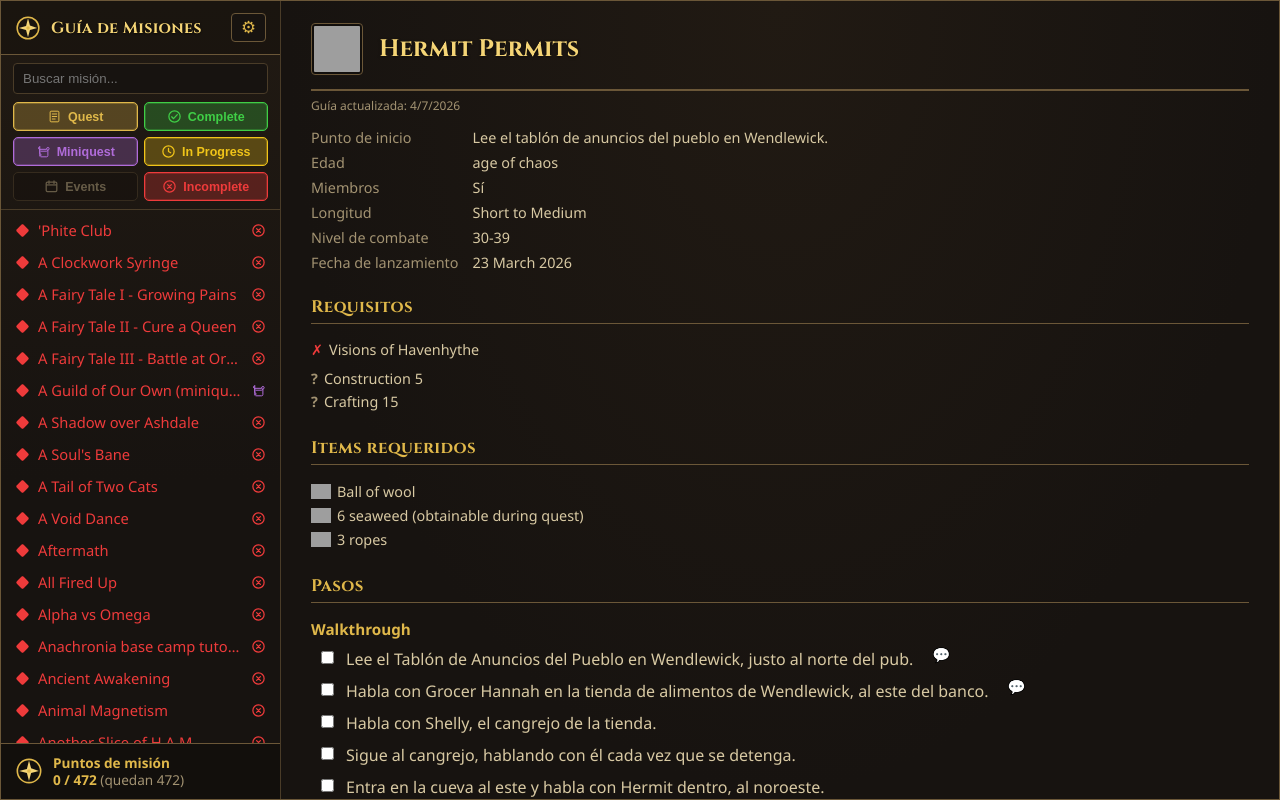
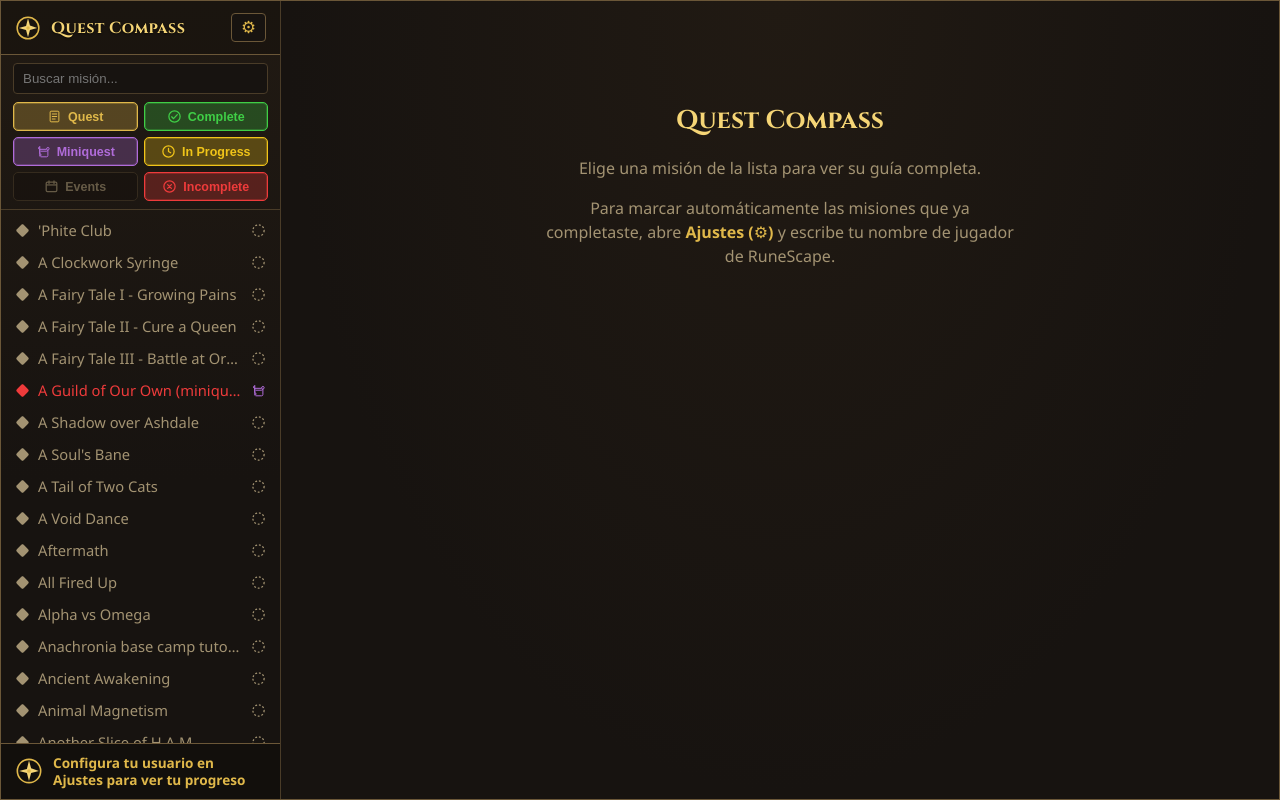
Before and after one commit to AndreDiaz11/rs3-quest-guide-alt1, a plain HTML site: page app/index.html in a window 1280 px wide. Drawn offline with Linux system fonts and the light colour scheme; grey boxes are pictures that could not be loaded.

Commit message:
Rename plugin to Quest Compass, new icon, and clean first-run experience
Rebrand consistently across appconfig.json, index.html, and the app's
own header/welcome screen (repo URL/slug unchanged, so already-installed
links keep working). Generate a proper icon (compass over a dark disc,
matching the header/footer emblem) via an SVG->PNG script in scraper/,
replacing the old placeholder icon.png.

Before a RuneScape username is configured, the sidebar no longer paints
every quest red (which read as "everything incomplete" rather than "not
synced yet") — quests show a neutral dashed-circle marker instead, the
points counter prompts to open Ajustes, and the detail panel shows a
welcome screen instead of auto-opening a random quest.

```diff
--- a/app/appconfig.json
+++ b/app/appconfig.json
@@ -1,5 +1,5 @@
 {
-  "appName": "Guía de Misiones RS3",
+  "appName": "Quest Compass",
   "description": "Lista de misiones de RuneScape 3 en español, con guías paso a paso, items y recompensas sacados de la wiki, y marcado automático de misiones ya completadas.",
   "appUrl": "./index.html",
   "configUrl": "./appconfig.json",
--- a/app/css/styles.css
+++ b/app/css/styles.css
@@ -142,6 +142,7 @@ h1, h2, .app-title-font {
 #quest-list li.status-started { color: var(--quest-yellow); }
 #quest-list li.status-not-started { color: var(--quest-red); }
 #quest-list li.status-locked { color: var(--quest-event); }
+#quest-list li.status-unsynced { color: var(--text-dim); }
 #quest-list li.selected {
   background: rgba(224, 184, 74, 0.16);
   box-shadow: inset 2px 0 0 var(--gold);
@@ -357,6 +358,27 @@ h1, h2, .app-title-font {
 
 #detail-placeholder {
   color: var(--text-dim);
+}
+
+#welcome-screen {
+  max-width: 480px;
+  margin: 10vh auto 0;
+  text-align: center;
+  color: var(--text-dim);
+}
+
+#welcome-screen h1 {
+  color: var(--gold-bright);
+  font-size: 1.6em;
+  margin-bottom: 18px;
+}
+
+#welcome-screen p {
+  line-height: 1.5;
+}
+
+#welcome-screen strong {
+  color: var(--gold);
 }
 
 .quest-header {
--- a/app/index.html
+++ b/app/index.html
@@ -3,7 +3,7 @@
 <head>
   <meta charset="UTF-8" />
   <meta name="viewport" content="width=device-width, initial-scale=1.0" />
-  <title>Guía de Misiones RS3</title>
+  <title>Quest Compass — Guía de Misiones RS3</title>
   <link rel="preconnect" href="https://fonts.googleapis.com" />
   <link rel="preconnect" href="https://fonts.gstatic.com" crossorigin />
   <link href="https://fonts.googleapis.com/css2?family=Cinzel:wght@500;700&display=swap" rel="stylesheet" />
@@ -14,7 +14,7 @@
     <aside id="sidebar">
       <div id="sidebar-header">
         <span id="header-logo"></span>
-        <span id="app-title" class="app-title-font">Guía de Misiones</span>
+        <span id="app-title" class="app-title-font">Quest Compass</span>
         <button id="settings-btn" title="Ajustes" aria-label="Ajustes">&#9881;</button>
       </div>
       <div id="sidebar-filterbar-slot"></div>
--- a/app/js/icons.js
+++ b/app/js/icons.js
@@ -59,6 +59,13 @@ export function questIcon(color) {
   );
 }
 
+/** Neutral placeholder shown per-quest before a RuneScape username is configured (no real progress data yet). */
+export function unsyncedIcon(color) {
+  return svg(
+    `<circle cx="12" cy="12" r="9" fill="none" stroke="${color}" stroke-width="2" stroke-dasharray="3 3"/>`
+  );
+}
+
 /** Compass/star emblem used in the header and footer. */
 export function compassIcon(color = "var(--gold-bright)", ringColor = "var(--gold)") {
   return svg(
--- a/app/js/main.js
+++ b/app/js/main.js
@@ -57,7 +57,16 @@ async function refreshRuneMetrics() {
   }
 }
 
-/** Shows a RuneMetrics status message when relevant, otherwise renders the given quest (or the first one). */
+const WELCOME_HTML = `
+  <div id="welcome-screen">
+    <h1>Quest Compass</h1>
+    <p>Elige una misión de la lista para ver su guía completa.</p>
+    <p>Para marcar automáticamente las misiones que ya completaste, abre
+      <strong>Ajustes (&#9881;)</strong> y escribe tu nombre de jugador de RuneScape.</p>
+  </div>
+`;
+
+/** Shows a RuneMetrics status message when relevant, otherwise renders the given quest (or a welcome screen on first run). */
 function showRuneMetricsResultOrQuest(rmResult, questIdToShow) {
   if (rmResult.fetchFailed) {
     detail.innerHTML =
@@ -65,6 +74,8 @@ function showRuneMetricsResultOrQuest(rmResult, questIdToShow) {
   } else if (rmResult.invalidOrPrivate && !rmResult.noUsername) {
     detail.innerHTML =
       '<p id="detail-placeholder">No se encontró ese nombre de jugador en RuneMetrics, o su perfil es privado. Revisa el nombre en Ajustes.</p>';
+  } else if (rmResult.noUsername && !state.selectedQuestId) {
+    detail.innerHTML = WELCOME_HTML;
   } else if (questIdToShow) {
     selectQuest(questIdToShow);
   }
--- a/app/js/sidebar.js
+++ b/app/js/sidebar.js
@@ -1,4 +1,4 @@
-import { state, questStatus } from "./state.js";
+import { state, questStatus, isSynced } from "./state.js";
 import {
   diamondIcon,
   checkCircleIcon,
@@ -8,6 +8,7 @@ import {
   scrollIcon,
   questIcon,
   compassIcon,
+  unsyncedIcon,
 } from "./icons.js";
 
 const STATUS_COLOR = {
@@ -109,6 +110,16 @@ function syncFilterChips(filterBarEl) {
 }
 
 function renderCounter(container) {
+  const logoEl = container.querySelector("#counter-logo");
+  if (logoEl && !logoEl.innerHTML) logoEl.innerHTML = compassIcon();
+  const textEl = container.querySelector("#counter-text");
+  if (!textEl) return;
+
+  if (!isSynced()) {
+    textEl.innerHTML = `Configura tu usuario en <strong>Ajustes</strong> para ver tu progreso`;
+    return;
+  }
+
   // Las minimisiones dan 0 puntos siempre; las de temporada sí cuentan hacia el
   // total nativo (confirmado contra una cuenta real vía RunePixels). El contador
   // siempre usa el dataset completo, sin importar qué casilleros estén activos.
@@ -118,20 +129,16 @@ function renderCounter(container) {
     (sum, q) => sum + (questStatus(q.id) === "COMPLETED" ? q.questPoints || 0 : 0),
     0
   );
-  const logoEl = container.querySelector("#counter-logo");
-  if (logoEl && !logoEl.innerHTML) logoEl.innerHTML = compassIcon();
-  const textEl = container.querySelector("#counter-text");
   const remaining = totalQP - doneQP;
-  if (textEl) {
-    textEl.innerHTML =
-      `Puntos de misión<br><strong>${doneQP} / ${totalQP}</strong> <span class="counter-remaining">(quedan ${remaining})</span>`;
-  }
+  textEl.innerHTML =
+    `Puntos de misión<br><strong>${doneQP} / ${totalQP}</strong> <span class="counter-remaining">(quedan ${remaining})</span>`;
 }
 
 function rowVisual(quest) {
   const status = questStatus(quest.id);
   if (quest.isSeasonal) return { diamond: EVENT_COLOR, right: calendarIcon("var(--quest-event)") };
   if (quest.isMiniquest) return { diamond: STATUS_COLOR[status], right: scrollIcon(MINIQUEST_COLOR) };
+  if (!isSynced()) return { diamond: "var(--text-dim)", right: unsyncedIcon("var(--text-dim)") };
   if (status === "COMPLETED") return { diamond: STATUS_COLOR[status], right: checkCircleIcon(STATUS_COLOR[status]) };
   if (status === "STARTED") return { diamond: STATUS_COLOR[status], right: clockCircleIcon(STATUS_COLOR[status]) };
   return { diamond: STATUS_COLOR[status], right: xCircleIcon(STATUS_COLOR[status]) };
@@ -153,7 +160,11 @@ function renderList(listEl, onSelect) {
     const status = questStatus(quest.id);
     const { diamond, right } = rowVisual(quest);
     const li = document.createElement("li");
-    li.className = quest.isSeasonal ? "status-locked" : `status-${status.toLowerCase().replace("_", "-")}`;
+    li.className = quest.isSeasonal
+      ? "status-locked"
+      : !isSynced() && !quest.isMiniquest
+        ? "status-unsynced"
+        : `status-${status.toLowerCase().replace("_", "-")}`;
     if (quest.id === state.selectedQuestId) li.classList.add("selected");
 
     const titleText = quest.isSeasonal ? `${quest.title} 🎉` : quest.title;
--- a/app/js/state.js
+++ b/app/js/state.js
@@ -37,6 +37,16 @@ export function questStatus(questId) {
 }
 
 /**
+ * Whether a RuneScape username is configured, i.e. whether progress data is
+ * real (synced with RuneMetrics) or just the unconfigured default. Used to
+ * show a neutral "not synced yet" look instead of a wall of red "incomplete"
+ * quests on first run, before the user has set anything in Ajustes.
+ */
+export function isSynced() {
+  return Boolean(state.settings.username && state.settings.username.trim());
+}
+
+/**
  * Whether the player's real level meets a skill requirement, e.g.
  * { skill: "Construction", level: 5 } or { skill: "combat level", level: 75 }.
  * Returns null (unknown) if we don't have the player's levels loaded yet.
--- a/scraper/package.json
+++ b/scraper/package.json
@@ -9,5 +9,8 @@
   },
   "dependencies": {
     "cheerio": "^1.0.0"
+  },
+  "devDependencies": {
+    "@resvg/resvg-js": "^2.6.2"
   }
 }
```
Also changed, not shown: PROJECT.md (+1 -1 lines), scraper/src/generateIcon.js (added, +28 -0 lines), README.md, app/icon.png, 1 other file.
